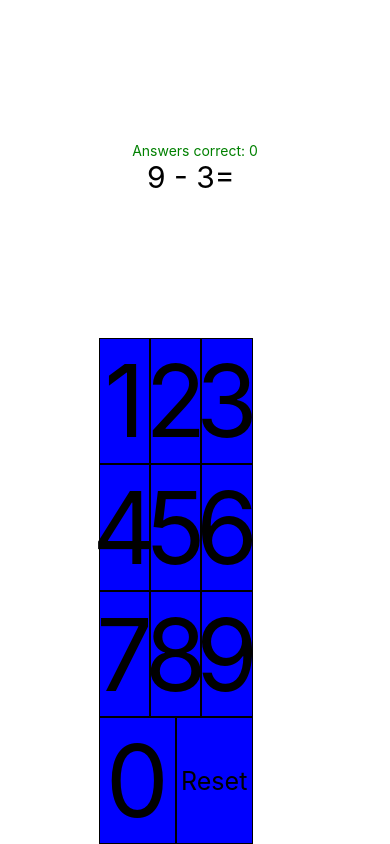
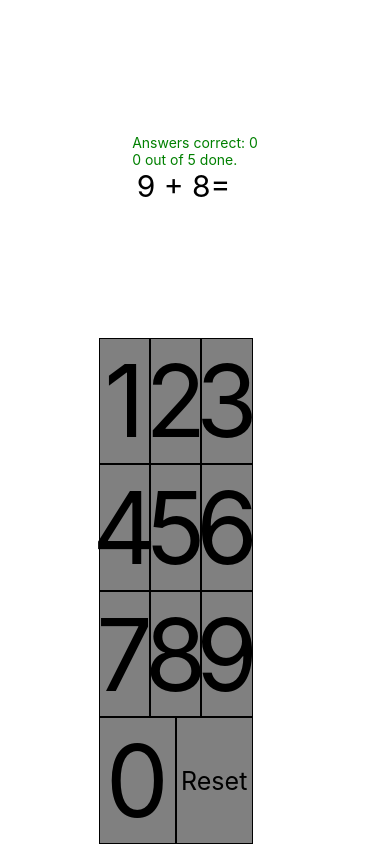
Before and after one commit to MorbidMiyako/SpeedCalculator, a React Native app: screen / in a window 390 px wide. Built offline with nearby package versions, Linux system fonts and the light colour scheme.

Commit message:
slight styling tweak and added finish screen

```diff
--- a/App.js
+++ b/App.js
@@ -7,7 +7,8 @@ export default function App() {
     maxNumber: 10,
     operators: [
       "+", "-", "*"
-    ]
+    ],
+    exerciseAmount: 5
   }
 
   function randomNumberGenerator(maxNumber, minNumber = 1) {
@@ -50,11 +51,11 @@ export default function App() {
       console.log("WRRRONG")
       setCalculation(randomSumCalculator(difficulty))
     }
-    else if (calculation.firstNumber % calculation.secondNumber != 0) {
+    else if (calculation.answer % 1 != 0) {
       console.log("WRRRONG")
       setCalculation(randomSumCalculator(difficulty))
     }
-    else if (calculation.secondNumber === calculation.firstNumber || calculation.secondNumber === 1) {
+    else if (calculation.secondNumber === calculation.answer || calculation.secondNumber === calculation.answer) {
       console.log("WRRRONG")
       setCalculation(randomSumCalculator(difficulty))
     }
@@ -64,14 +65,30 @@ export default function App() {
   function check(checkNumber, calculation, number) {
     checkNumber = `${checkNumber}${number}`
 
+    if (!startTime) {
+      setStartTime(Date.now())
+      console.log(startTime)
+    }
+
     if (calculation.answer == checkNumber) {
       setAmountCorrect(amountCorrect + 1)
       setCalculation(randomSumCalculator(difficulty))
+
       console.log("-----------------------------------------------------------------------------")
       console.log("-----------------------------------------------------------------------------")
+      console.log(amountCorrect, exerciseAmount)
       console.log("-----------------------------------------------------------------------------")
       console.log("-----------------------------------------------------------------------------")
 
+      if (amountCorrect === exerciseAmount) {
+        console.log("YOU FINISHED YOU DUMDUM")
+        let secondsPassed = (Date.now() - startTime) / 1000
+        setFinished(true)
+        setFinishedText(`You finished ${exerciseAmount} calculations in ${secondsPassed} seconds`)
+
+        console.log("YOU FINISHED YOU DUMDUM", calculation)
+        return
+      }
       return reset()
     }
 
@@ -80,6 +97,10 @@ export default function App() {
 
   const initialCalculation = randomSumCalculator(difficulty)
 
+  const [finishedText, setFinishedText] = useState("")
+  const [finished, setFinished] = useState(false)
+  const [startTime, setStartTime] = useState(false)
+  const [exerciseAmount, setExerciseAmount] = useState(difficulty.exerciseAmount)
   const [amountCorrect, setAmountCorrect] = useState(0)
   const [checkNumber, setCheckNumber] = useState("")
   const [calculation, setCalculation] = useState(initialCalculation)
@@ -89,9 +110,16 @@ export default function App() {
   return (
     <View style={styles.container}>
       <View style={styles.sum}>
-        <Text style={styles.sumText, styles.answersCorrect}> {`Answers correct: ${amountCorrect}`} </Text>
-        <Text style={styles.sumText}> {`${calculation.firstNumber} ${calculation.operator} ${calculation.secondNumber}= `} </Text>
-        <Text style={styles.sumText, styles.currentAnswer}>{checkNumber}</Text>
+        {finished ? (
+          <Text>{finishedText}</Text>
+        ) : (
+            <View>
+              <Text style={styles.sumText, styles.answersCorrect}> {`Answers correct: ${amountCorrect}`} </Text>
+              <Text style={styles.sumText, styles.answersCorrect}> {`${amountCorrect} out of ${exerciseAmount} done.`} </Text>
+              <Text style={styles.sumText}> {`${calculation.firstNumber} ${calculation.operator} ${calculation.secondNumber}= `} </Text>
+              <Text style={styles.sumText, styles.currentAnswer}>{checkNumber}</Text>
+            </View>
+          )}
       </View>
       <View style={styles.keypad} >
         <View style={styles.buttons}>
@@ -170,7 +198,7 @@ const styles = StyleSheet.create({
   },
   buttons: {
     flex: 1,
-    backgroundColor: "blue",
+    backgroundColor: "grey",
     flexDirection: "row",
     height: "80%",
     width: "80%",
```
